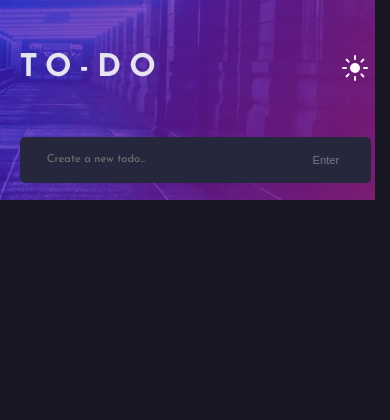
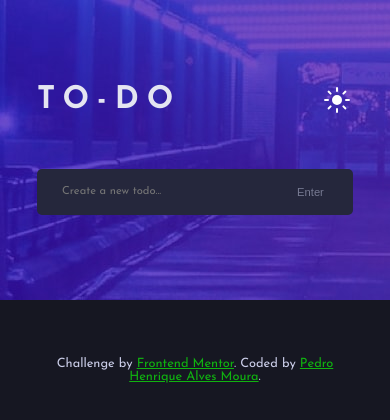
Before and after one commit to Pedrohamoura-Git/vuejs-todo-app, a Vue app: page / in a window 390 px wide. Shown: the top 420 px of the page. Built offline with nearby package versions, Linux system fonts and the light colour scheme.

Commit message:
Responsiveness added

```diff
--- a/src/App.vue
+++ b/src/App.vue
@@ -1,9 +1,10 @@
 <template>
 <div id="wrapper">
-  <div id="top">
+  <div id="showcase">
     <Header />
     <NewTodoInput />
     <TodoList />
+    <Footer />
   </div>
 </div>
 </template>
@@ -12,14 +13,15 @@
 import Header from './components/template/Header.vue'
 import NewTodoInput from './components/template/NewTodoInput'
 import TodoList from './components/template/TodoList'
+import Footer from './components/template/Footer'
 
 export default {
   name: "App",
-  components: { Header, NewTodoInput, TodoList, },
+  components: { Header, NewTodoInput, TodoList, Footer, },
 };
 </script>
 
-<style lang="scss">
+<style>
 @import url('https://fonts.googleapis.com/css2?family=Josefin+Sans:ital,wght@0,400;0,700;1,400;1,700&display=swap');
 :root,
 :root.light {
@@ -70,14 +72,26 @@ body {
   position: relative;
   transition: background 0.2s;
   text-decoration: none;
+}
 
 #wrapper {
-    // display: flex;
+  display: flex;
   align-content: center;
   justify-content: center;
   margin: 0 auto;
   width: 90%;
 }
 
+#showcase {
+  margin-top: 2rem;
+  width: min(90%, 600px);
+}
+
+@media (min-width: 376px) {
+    body {
+      background: var(--bg-color-body) var(--img-bg-desktop) no-repeat top left;
+      min-width: 100%;
+      min-height: 210px;
+    }
 }
 </style>
--- /dev/null
+++ b/src/components/template/Footer.vue
@@ -0,0 +1,28 @@
+<template>
+  <footer class="attribution">
+    Challenge by <a href="https://www.frontendmentor.io?ref=challenge" target="_blank">Frontend Mentor</a>.
+    Coded by <a href="#">Pedro Henrique Alves Moura</a>.
+  </footer>
+</template>
+
+<script>
+export default {
+
+}
+</script>
+
+<style>
+footer.attribution {
+  color: var(--txt-color-cards);
+  font-size: .8rem;
+  margin: 0 auto;
+  position: relative;
+  top: 15vh;
+  text-align: center;
+}
+
+.attribution a {
+  color: rgb(16, 179, 16);
+  text-decoration: underline;
+}
+</style>
--- a/src/components/template/OptionsList.vue
+++ b/src/components/template/OptionsList.vue
@@ -3,13 +3,13 @@
   <ul id="completed-list">
     <li v-if="UncheckedItems <= 1" class="cont">{{ UncheckedItems }} item Left</li>
     <li v-else class="cont">{{ UncheckedItems }} items Left</li>
-    <li @click="clearCompleted" class="clear-completed">clear completed</li>
   </ul>
   <ul id="filter-list">
     <li id="all-option" @click="allFn" :class="{'selected-option' :  options.allSelected}">all</li>
     <li id="active-option" @click="activeFn" :class="{'selected-option' : options.activeSelected}">active</li>
     <li id="completed-option" @click="completedFn" :class="{'selected-option' : options.completedSelected}">completed</li>
   </ul>
+  <span @click="clearCompleted" class="clear-completed">clear completed</span>
 </div>
 </template>
 
@@ -132,7 +132,6 @@ export default {
 #completed-list {
   display: flex;
   align-items: center;
-  flex: 1;
   justify-content: space-between;
   padding: 0;
 }
@@ -184,9 +183,20 @@ export default {
   color: var(--btn-color-active) !important;
 }
 
-
 #all-option:hover, #active-option:hover, #completed-option:hover, .clear-completed:hover {
   color: var(--btn-color-active);
   cursor: pointer;
 }
+
+@media (min-width: 480px) {
+  #options-list {
+    justify-content: space-around;
+  }
+  #filter-list {
+      margin: 0;
+      padding: 0;
+      position: static;
+      width: fit-content
+  }
+}
 </style>
--- a/src/store/index.js
+++ b/src/store/index.js
@@ -1,4 +1,8 @@
 import { createStore } from "vuex";
+
+
+// Acrescentar transições
+// [DESKTOP] - Mudar o display dos items para grid e utilizar melhor o espaço de tela
 
 export default createStore({
   state: {
```
Also changed, not shown: src/components/template/Header.vue (+4 -4 lines). Lines whose indentation alone changed are shown as unchanged.
